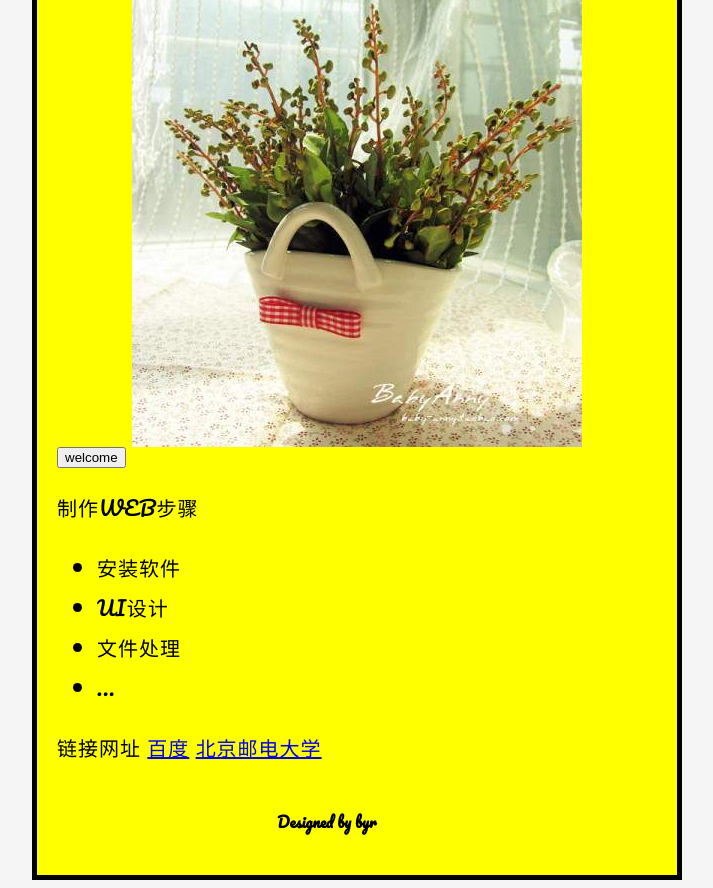
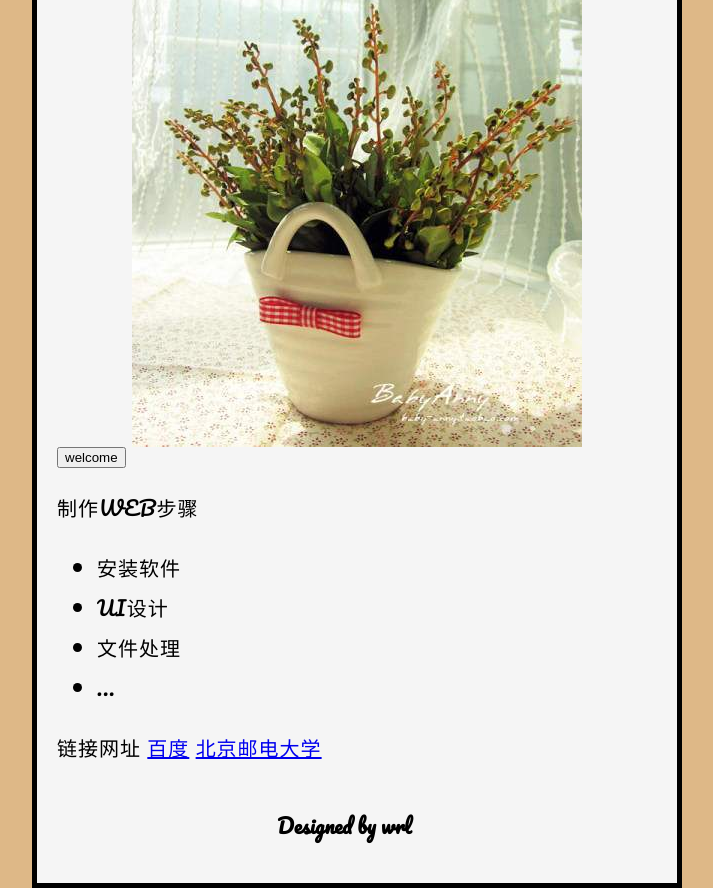
Before and after one commit to Pinkpain/Pinkpain.github.io, a plain HTML site: page index.html in a window 1280 px wide. Shown: the part 118-1006 px from the top of the page, without its empty margins (283-996 px from the left). Drawn offline with Linux system fonts and the light colour scheme.

Commit message:
another commit

```diff
--- a/index.html
+++ b/index.html
@@ -27,7 +27,7 @@
                     <a href="http://www.bupt.edu.cn/">北京邮电大学</a>
      </p>
     <script src="scripts/main.js"></script>
-     <h2>Designed by byr</h2>
+     <h2>Designed by wrl</h2>
   </body>
 
 </html>
--- a/styles/style.css
+++ b/styles/style.css
@@ -1,7 +1,7 @@
 html {
     font-size: 10px; /* px 意为“像素（pixels）”: 这个基础字体的尺寸现在是10像素  */
     font-family: 'Pacifico', cursive;
-    background-color:whitesmoke;
+    background-color:burlywood;
   }
 a:hover {
     color: red;
@@ -18,7 +18,7 @@ a:hover {
     width: 600px;
     margin: 0 auto;
     padding: 0 20px 20px 20px;
-    background-color: yellow;
+    background-color: whitesmoke;
     border: 5px solid black;
   }
   h1 {
@@ -29,7 +29,7 @@ a:hover {
     text-shadow: 3px 3px 1px black;
   }
   h2 {
-    font-size: 15px;
+    font-size: 20px;
     margin: 0 auto;
     padding: 20px 20px 20px 220px;
 
```
